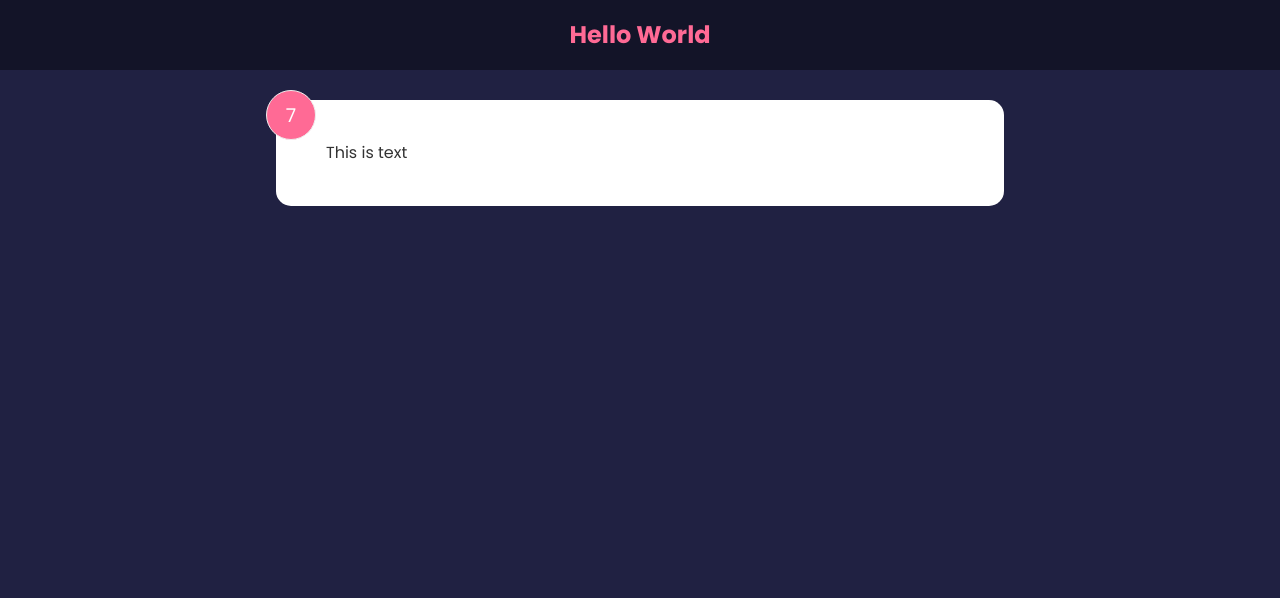
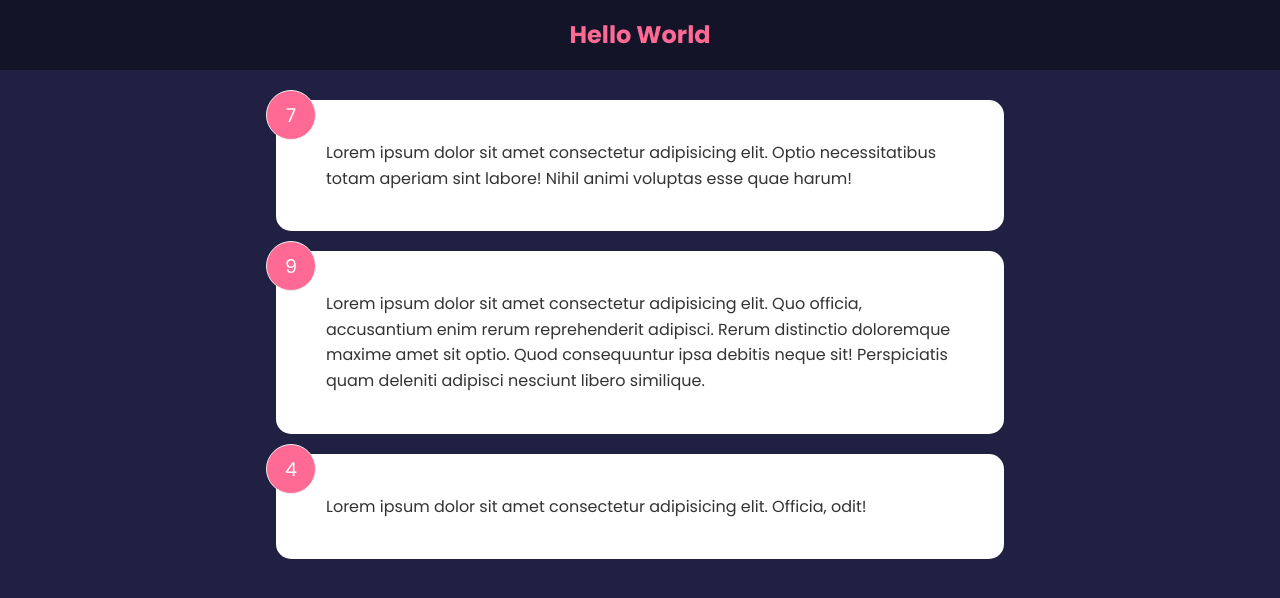
Before and after one commit to JLoweDev/react-feedback-app, a React (Create React App) app: page / in a window 1280 px wide. Shown: the top 598 px of the page. Built offline with nearby package versions, Linux system fonts and the light colour scheme.

Commit message:
FeedbackList.js added

```diff
--- a/src/App.js
+++ b/src/App.js
@@ -1,6 +1,6 @@
 import { useState } from 'react'
 import Header from './components/Header'
-import FeedbackItem from './components/FeedbackItem'
+import FeedbackList from './components/FeedbackList'
 import FeedbackData from './data/FeedbackData'
 
 function App() {
@@ -10,7 +10,7 @@ function App() {
         <>
             <Header text="Hello World" />
             <div className='container'>
-                <FeedbackItem />
+                <FeedbackList feedback={feedback}/>
             </div>
         </>
     )
--- a/src/components/FeedbackItem.js
+++ b/src/components/FeedbackItem.js
@@ -1,12 +1,10 @@
 import React from 'react'
-import { useState } from 'react'
 
-function FeedbackItem() {
-    const [rating, setRating] = useState(7)
-    const [text, setText] = useState('This is text')
+function FeedbackItem({ rating, text, key }) {
+
 
     return (
-        <div className='card'>
+        <div className='card' key={key}>
             <div className="num-display">{rating}</div>
             <div className="text-display">{text}</div>
         </div>
--- /dev/null
+++ b/src/components/FeedbackList.js
@@ -0,0 +1,18 @@
+import React from 'react'
+import FeedbackItem from './FeedbackItem'
+
+function FeedbackList({ feedback }) {
+    if(!feedback || feedback.length === 0) {
+        return <p>No Feedback Yet</p>
+    }
+
+    return (
+        <div className='feedback-list'>
+            {feedback.map((item) => (
+                <FeedbackItem rating={item.rating} text={item.text} key={item.id}/>
+            ))}
+        </div>
+    )
+}
+
+export default FeedbackList
```
